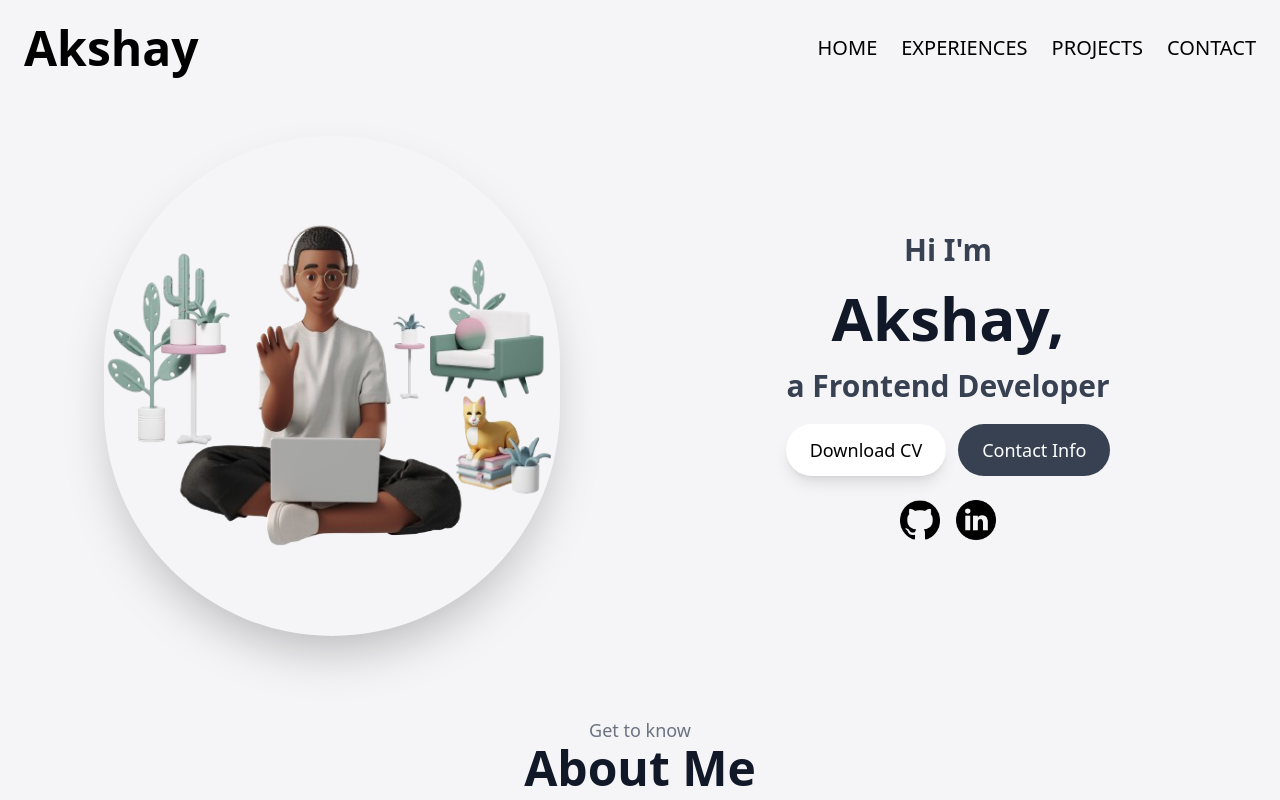
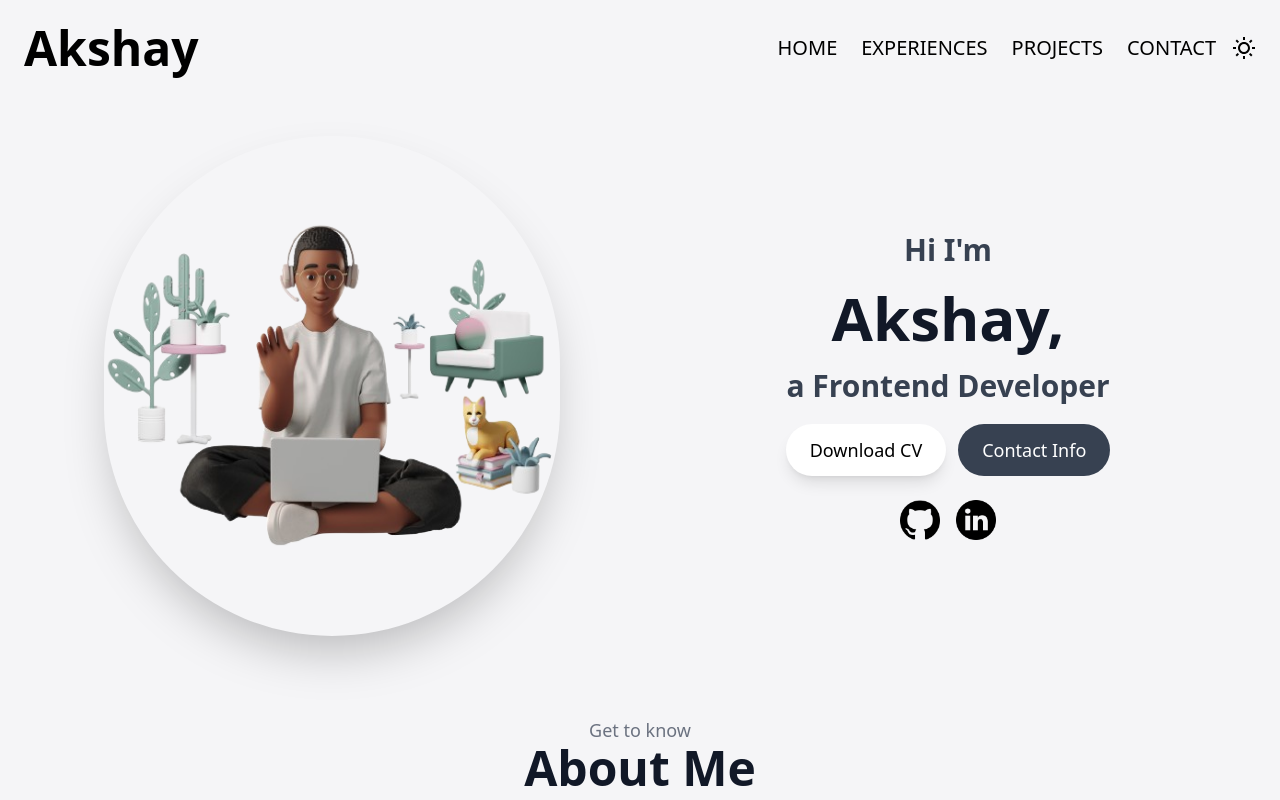
Before and after one commit to devakshayy/portfolio, a React (Vite) app: page / in a window 1280 px wide. Shown: the top 800 px of the page. Built offline with nearby package versions, Linux system fonts and the light colour scheme.

Commit message:
dark mode toggle implemented

```diff
--- a/package.json
+++ b/package.json
@@ -11,7 +11,8 @@
   },
   "dependencies": {
     "react": "^18.3.1",
-    "react-dom": "^18.3.1"
+    "react-dom": "^18.3.1",
+    "react-icons": "^5.4.0"
   },
   "devDependencies": {
     "@eslint/js": "^9.15.0",
--- a/src/App.jsx
+++ b/src/App.jsx
@@ -7,7 +7,7 @@ import Projects from "./pages/Projects";
 
 function App() {
   return (
-    <main className="bg-[#f5f5f7]">
+    <main className="bg-[#f5f5f7] dark:bg-gray-700 ">
       <Navbar />
       <Header />
       <About />
--- a/src/components/MobNavLinks.jsx
+++ b/src/components/MobNavLinks.jsx
@@ -5,7 +5,7 @@ const MobNavLinks = ({ closeNav }) => {
     <div className="Navcard-container">
       <ul className="Navcard-ul">
         <li>
-          <a href="/" onClick={closeNav} className="links">
+          <a href="#" onClick={closeNav} className="links">
             HOME
           </a>
         </li>
--- a/src/components/Navbar.jsx
+++ b/src/components/Navbar.jsx
@@ -1,38 +1,61 @@
 import { useState } from "react";
 import MobNavLinks from "./MobNavLinks";
+import { RiMoonFill,  RiSunLine } from "react-icons/ri";
 
 const Navbar = () => {
   const [open, setOpen] = useState(false);
+  const [dark, setDark] = useState(false);
+
+  const darkModeHandler = () => {
+    setDark(!dark);
+    document.body.classList.toggle("dark");
+  }
 
   const toggleNavbar = () => {
     setOpen(!open);
   };
-  console.log("The toggle is now"+open);
-
   const closeNavbar = () => {
     setOpen(false)
   }
-  console.log("The navbar is now"+open);
 
   return (
-    <nav className="p-4 lg:p-6 flex justify-between items-center z-0 ">
+    <nav className="p-4 lg:p-6 flex justify-between items-center dark:text-gray-100 z-0 ">
       <a href="/">
         <h1 className=" text-2xl lg:text-5xl font-bold">Akshay</h1>
       </a>
+      <div className="flex items-center gap-4">
       <ul className="lg:flex hidden gap-6">
+        <li>
           <a href="/" className="text-xl  transition  hover:text-red-700">
             HOME
           </a>
+        </li>
+        <li>
           <a href="#experience" className="text-xl transition hover:text-red-700">
             EXPERIENCES
           </a>
+        </li>
+        <li>
           <a href="#projects" className="text-xl transition hover:text-red-700">
             PROJECTS
           </a>
+        </li>
+        <li>
           <a href="#contact" className="text-xl transition hover:text-red-700">
             CONTACT
           </a>
+        </li>
       </ul>
+      <div className="flex items-center gap-2">
+      {dark ? (
+          <button onClick={darkModeHandler} >
+            <RiMoonFill className="w-6 h-6"/>
+          </button>
+      ) : (
+        <button onClick={darkModeHandler} >
+        <RiSunLine className="w-6 h-6 " />
+        </button>
+      )}
       {open ? (
         <button
         onClick={toggleNavbar}
@@ -74,6 +97,10 @@ const Navbar = () => {
           </svg>
         </button>
       )}
+      </div>
+      </div>
+
+
 
       {open && <MobNavLinks closeNav={closeNavbar} />}
     </nav>
--- a/tailwind.config.js
+++ b/tailwind.config.js
@@ -4,6 +4,7 @@ export default {
     "./index.html",
     "./src/**/*.{js,ts,jsx,tsx}",
   ],
+  darkMode: 'class',
   theme: {
     extend: {
       scale: {
```
Also changed, not shown: 1 other file (tests, documents, lock files or other folders). Lines whose indentation alone changed are shown as unchanged.
